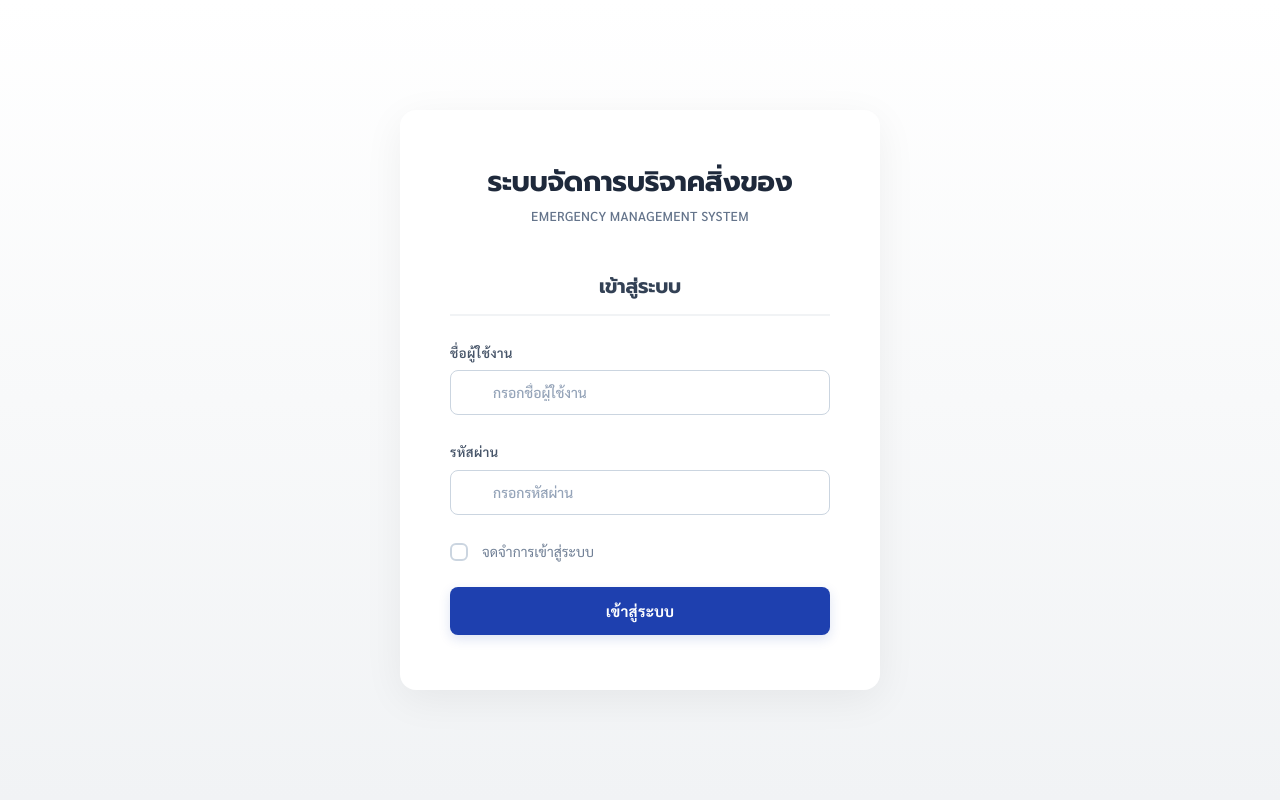
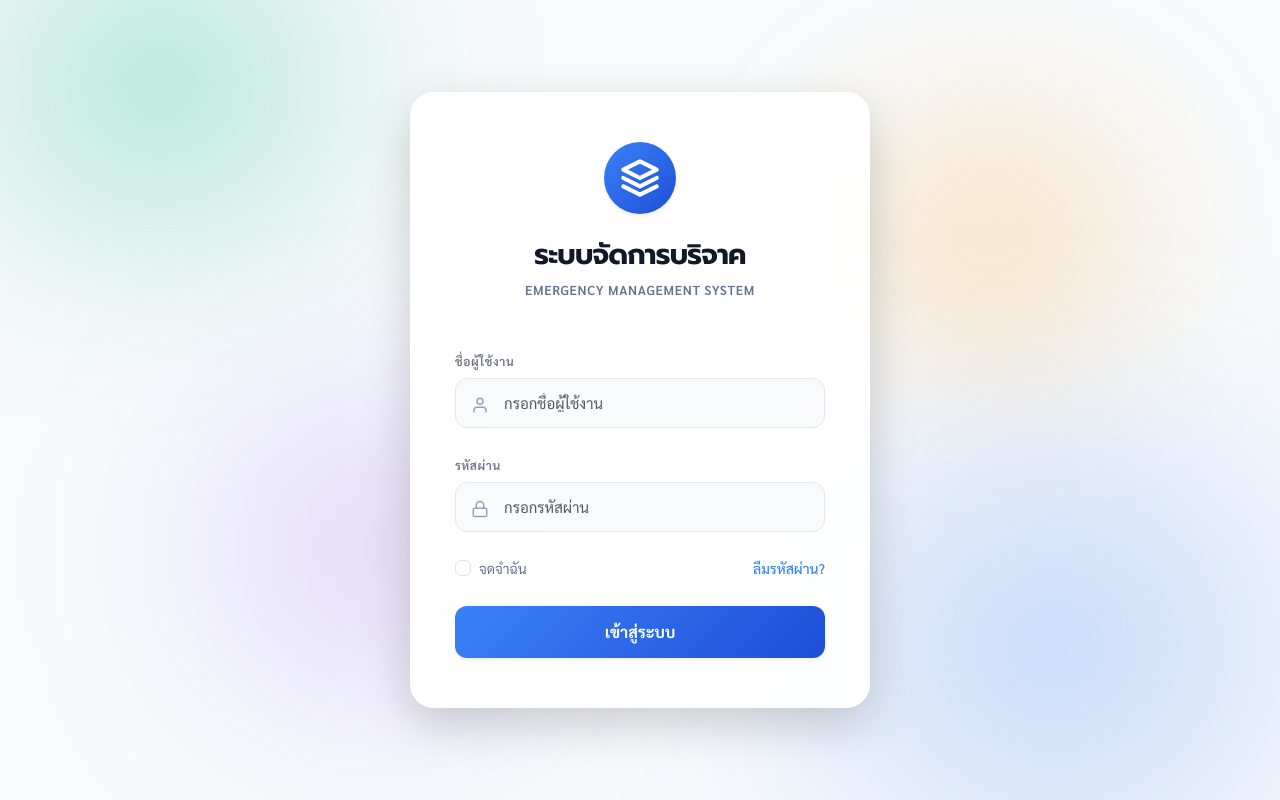
Before and after one commit to SSmikey/ems-donation, a Next.js app: page / in a window 1280 px wide. Built offline with nearby package versions, Linux system fonts and the light colour scheme.

Commit message:
add bg login

```diff
--- a/src/app/page.tsx
+++ b/src/app/page.tsx
@@ -42,8 +42,7 @@ export default function LoginPage() {
     <div
       style={{
         minHeight: '100vh',
-        background: '#f8f9fa',
-        backgroundImage: 'linear-gradient(180deg, #ffffff 0%, #f1f3f5 100%)',
+        background: '#f8fafc',
         display: 'flex',
         alignItems: 'center',
         justifyContent: 'center',
@@ -51,73 +50,116 @@ export default function LoginPage() {
         position: 'relative'
       }}
     >
+      {/* Dynamic Background Blobs - Increased Opacity for Richer Colors */}
+      <div style={{
+        position: 'absolute',
+        top: '-10%',
+        left: '-10%',
+        width: '45%',
+        height: '45%',
+        background: 'radial-gradient(circle, rgba(16, 185, 129, 0.35) 0%, rgba(16, 185, 129, 0) 75%)',
+        filter: 'blur(80px)',
+        zIndex: 1,
+        animation: 'float 15s infinite alternate ease-in-out'
+      }}></div>
+      <div style={{
+        position: 'absolute',
+        bottom: '-10%',
+        right: '-10%',
+        width: '55%',
+        height: '55%',
+        background: 'radial-gradient(circle, rgba(59, 130, 246, 0.35) 0%, rgba(59, 130, 246, 0) 75%)',
+        filter: 'blur(100px)',
+        zIndex: 1,
+        animation: 'float 18s infinite alternate-reverse ease-in-out'
+      }}></div>
+      <div style={{
+        position: 'absolute',
+        top: '15%',
+        right: '5%',
+        width: '35%',
+        height: '35%',
+        background: 'radial-gradient(circle, rgba(245, 158, 11, 0.3) 0%, rgba(245, 158, 11, 0) 75%)',
+        filter: 'blur(70px)',
+        zIndex: 1,
+        animation: 'float 12s infinite alternate ease-in-out'
+      }}></div>
+      <div style={{
+        position: 'absolute',
+        bottom: '10%',
+        left: '10%',
+        width: '40%',
+        height: '40%',
+        background: 'radial-gradient(circle, rgba(139, 92, 246, 0.3) 0%, rgba(139, 92, 246, 0) 75%)',
+        filter: 'blur(90px)',
+        zIndex: 1,
+        animation: 'float 20s infinite alternate-reverse ease-in-out'
+      }}></div>
 
       {/* Login Card */}
       <div
-        className="card border-0"
+        className="card border-0 shadow-lg"
         style={{
-          maxWidth: '480px',
+          maxWidth: '460px',
           width: '90%',
-          padding: '55px 50px',
+          padding: '50px 45px',
           position: 'relative',
           zIndex: 10,
-          background: '#ffffff',
-          borderRadius: '16px',
-          boxShadow: '0 10px 40px rgba(0, 0, 0, 0.06)',
-          border: '1px solid #e9ecef'
+          background: 'rgba(255, 255, 255, 0.95)',
+          backdropFilter: 'blur(20px)',
+          borderRadius: '24px',
+          border: '1px solid rgba(255, 255, 255, 0.6)',
+          boxShadow: '0 25px 50px -12px rgba(0, 0, 0, 0.15)'
         }}
       >
         {/* Logo Section */}
         <div className="text-center mb-5">
-          <h1 className="fw-bold mb-2" style={{ fontSize: '28px', color: '#1e293b', letterSpacing: '-0.3px', lineHeight: '1.2' }}>
-            ระบบจัดการบริจาคสิ่งของ
+          <div className="mb-4 d-inline-block p-3 rounded-circle shadow-sm" style={{ background: 'linear-gradient(135deg, #3b82f6 0%, #1d4ed8 100%)' }}>
+            <svg width="40" height="40" viewBox="0 0 24 24" fill="none" stroke="white" strokeWidth="2.5" strokeLinecap="round" strokeLinejoin="round">
+              <path d="M12 2L2 7l10 5 10-5-10-5zM2 17l10 5 10-5M2 12l10 5 10-5" />
+            </svg>
+          </div>
+          <h1 className="fw-bold mb-2" style={{ fontSize: '28px', color: '#111827', letterSpacing: '-0.025em', lineHeight: '1.2' }}>
+            ระบบจัดการบริจาค
           </h1>
-          <p className="text-secondary mb-0" style={{ fontSize: '13px', fontWeight: '500', letterSpacing: '0.3px' }}>
+          <p className="text-secondary mb-0" style={{ fontSize: '13px', fontWeight: '600', letterSpacing: '0.05em', color: '#6b7280' }}>
             EMERGENCY MANAGEMENT SYSTEM
           </p>
         </div>
 
         {/* Login Form */}
         <form onSubmit={handleLogin}>
-          <div className="mb-4 pb-3" style={{ borderBottom: '2px solid #f1f3f5' }}>
-            <h2 className="text-center fw-bold mb-0" style={{ fontSize: '20px', color: '#334155', letterSpacing: '-0.2px' }}>
-              เข้าสู่ระบบ
-            </h2>
-          </div>
-
           {error && (
             <div
-              className="alert alert-danger d-flex align-items-center mb-4"
+              className="alert d-flex align-items-center mb-4"
               role="alert"
               style={{
                 borderRadius: '12px',
-                border: 'none',
-                background: '#fee2e2',
+                border: '1px solid rgba(239, 68, 68, 0.2)',
+                background: 'rgba(254, 226, 226, 0.8)',
                 color: '#991b1b',
-                fontSize: '14px'
+                fontSize: '14px',
+                padding: '12px 16px'
               }}
             >
-              <i className="bi bi-exclamation-circle-fill me-2"></i>
+              <svg width="20" height="20" viewBox="0 0 24 24" fill="none" stroke="currentColor" strokeWidth="2" strokeLinecap="round" strokeLinejoin="round" className="me-2">
+                <circle cx="12" cy="12" r="10" /><line x1="12" y1="8" x2="12" y2="12" /><line x1="12" y1="16" x2="12.01" y2="16" />
+              </svg>
               <span>{error}</span>
             </div>
           )}
 
           {/* Username Input */}
           <div className="mb-4">
-            <label className="form-label fw-semibold mb-2" style={{ fontSize: '13px', color: '#475569', textTransform: 'uppercase', letterSpacing: '0.5px' }}>
+            <label className="form-label mb-2" style={{ fontSize: '12px', color: '#6b7280', fontWeight: 600, textTransform: 'uppercase', letterSpacing: '0.05em' }}>
               ชื่อผู้ใช้งาน
             </label>
             <div className="position-relative">
-              <i
-                className="bi bi-person position-absolute"
-                style={{
-                  left: '14px',
-                  top: '50%',
-                  transform: 'translateY(-50%)',
-                  color: '#94a3b8',
-                  fontSize: '16px'
-                }}
-              ></i>
+              <span className="position-absolute" style={{ left: '16px', top: '50%', transform: 'translateY(-50%)', color: '#94a3b8' }}>
+                <svg width="18" height="18" viewBox="0 0 24 24" fill="none" stroke="currentColor" strokeWidth="2" strokeLinecap="round" strokeLinejoin="round">
+                  <path d="M20 21v-2a4 4 0 0 0-4-4H8a4 4 0 0 0-4 4v2" /><circle cx="12" cy="7" r="4" />
+                </svg>
+              </span>
               <input
                 type="text"
                 placeholder="กรอกชื่อผู้ใช้งาน"
@@ -125,13 +167,14 @@ export default function LoginPage() {
                 onChange={(e) => setUsername(e.target.value)}
                 className="form-control"
                 style={{
-                  background: '#ffffff',
-                  border: '1.5px solid #cbd5e0',
+                  background: '#f8fafc',
+                  border: '1px solid #e2e8f0',
                   color: '#1e293b',
-                  borderRadius: '8px',
-                  padding: '11px 14px 11px 42px',
-                  fontSize: '14px',
-                  fontWeight: '500'
+                  borderRadius: '12px',
+                  padding: '12px 16px 12px 48px',
+                  fontSize: '15px',
+                  height: '50px',
+                  transition: 'all 0.2s ease'
                 }}
                 required
               />
@@ -140,20 +183,15 @@ export default function LoginPage() {
 
           {/* Password Input */}
           <div className="mb-4">
-            <label className="form-label fw-semibold mb-2" style={{ fontSize: '13px', color: '#475569', textTransform: 'uppercase', letterSpacing: '0.5px' }}>
+            <label className="form-label mb-2" style={{ fontSize: '12px', color: '#6b7280', fontWeight: 600, textTransform: 'uppercase', letterSpacing: '0.05em' }}>
               รหัสผ่าน
             </label>
             <div className="position-relative">
-              <i
-                className="bi bi-lock position-absolute"
-                style={{
-                  left: '14px',
-                  top: '50%',
-                  transform: 'translateY(-50%)',
-                  color: '#94a3b8',
-                  fontSize: '16px'
-                }}
-              ></i>
+              <span className="position-absolute" style={{ left: '16px', top: '50%', transform: 'translateY(-50%)', color: '#94a3b8' }}>
+                <svg width="18" height="18" viewBox="0 0 24 24" fill="none" stroke="currentColor" strokeWidth="2" strokeLinecap="round" strokeLinejoin="round">
+                  <rect x="3" y="11" width="18" height="11" rx="2" ry="2" /><path d="M7 11V7a5 5 0 0 1 10 0v4" />
+                </svg>
+              </span>
               <input
                 type="password"
                 placeholder="กรอกรหัสผ่าน"
@@ -161,13 +199,14 @@ export default function LoginPage() {
                 onChange={(e) => setPassword(e.target.value)}
                 className="form-control"
                 style={{
-                  background: '#ffffff',
-                  border: '1.5px solid #cbd5e0',
+                  background: '#f8fafc',
+                  border: '1px solid #e2e8f0',
                   color: '#1e293b',
-                  borderRadius: '8px',
-                  padding: '11px 14px 11px 42px',
-                  fontSize: '14px',
-                  fontWeight: '500'
+                  borderRadius: '12px',
+                  padding: '12px 16px 12px 48px',
+                  fontSize: '15px',
+                  height: '50px',
+                  transition: 'all 0.2s ease'
                 }}
                 required
               />
@@ -175,7 +214,7 @@ export default function LoginPage() {
           </div>
 
           {/* Remember Me */}
-          <div className="mb-4">
+          <div className="mb-4 d-flex justify-content-between align-items-center">
             <div className="form-check">
               <input
                 className="form-check-input"
@@ -183,48 +222,35 @@ export default function LoginPage() {
                 id="rememberMe"
                 checked={rememberMe}
                 onChange={(e) => setRememberMe(e.target.checked)}
-                style={{
-                  width: '18px',
-                  height: '18px',
-                  borderRadius: '6px',
-                  border: '2px solid #cbd5e0'
-                }}
+                style={{ borderRadius: '6px', cursor: 'pointer' }}
               />
-              <label
-                className="form-check-label"
-                htmlFor="rememberMe"
-                style={{
-                  color: '#718096',
-                  fontSize: '14px',
-                  marginLeft: '8px'
-                }}
-              >
-                จดจำการเข้าสู่ระบบ
+              <label className="form-check-label" htmlFor="rememberMe" style={{ color: '#64748b', fontSize: '14px', cursor: 'pointer' }}>
+                จดจำฉัน
               </label>
             </div>
+            <a href="#" className="text-decoration-none" style={{ fontSize: '14px', color: '#3b82f6', fontWeight: 500 }}>ลืมรหัสผ่าน?</a>
           </div>
 
           {/* Login Button */}
           <button
             type="submit"
-            className="btn btn-primary w-100 fw-bold"
+            className="btn w-100 fw-bold transition-all shadow-sm"
             disabled={loading}
             style={{
-              background: '#1e40af',
+              background: 'linear-gradient(135deg, #3b82f6 0%, #1d4ed8 100%)',
+              color: '#ffffff',
               border: 'none',
-              padding: '13px',
-              fontSize: '15px',
-              borderRadius: '8px',
-              boxShadow: '0 4px 12px rgba(30, 64, 175, 0.15)',
-              transition: 'all 0.2s ease',
-              letterSpacing: '0.3px'
+              padding: '14px',
+              fontSize: '16px',
+              borderRadius: '12px',
+              transition: 'all 0.3s cubic-bezier(0.4, 0, 0.2, 1)'
             }}
           >
             {loading ? (
-              <>
+              <div className="d-flex align-items-center justify-content-center">
                 <span className="spinner-border spinner-border-sm me-2" role="status" aria-hidden="true"></span>
                 กำลังเข้าสู่ระบบ...
-              </>
+              </div>
             ) : (
               'เข้าสู่ระบบ'
             )}
@@ -233,43 +259,34 @@ export default function LoginPage() {
       </div >
 
       <style>{`
-        input::placeholder {
-          color: #94a3b8 !important;
+        @keyframes float {
+          0% { transform: translateY(0) scale(1); }
+          50% { transform: translateY(-20px) scale(1.05); }
+          100% { transform: translateY(0) scale(1); }
         }
 
         input:focus {
           background: #ffffff !important;
-          border-color: #1e40af !important;
-          box-shadow: 0 0 0 3px rgba(30, 64, 175, 0.08) !important;
-          color: #1e293b !important;
+          border-color: #3b82f6 !important;
+          box-shadow: 0 0 0 4px rgba(59, 130, 246, 0.1) !important;
+          outline: none;
         }
 
-        .form-check-input:checked {
-          background-color: #1e40af !important;
-          border-color: #1e40af !important;
+        .btn:hover:not(:disabled) {
+          transform: translateY(-2px);
+          box-shadow: 0 10px 15px -3px rgba(59, 130, 246, 0.3) !important;
+          filter: brightness(1.1);
         }
 
-        .form-check-input:focus {
-          border-color: #1e40af !important;
-          box-shadow: 0 0 0 3px rgba(30, 64, 175, 0.08) !important;
+        .btn:active:not(:disabled) {
+          transform: translateY(0);
         }
 
-        .btn-primary:hover:not(:disabled) {
-          background: #1e3a8a !important;
-          transform: translateY(-1px);
-          box-shadow: 0 6px 16px rgba(30, 64, 175, 0.2) !important;
-        }
-
-        .btn-primary:active:not(:disabled) {
-          transform: translateY(0);
-          box-shadow: 0 2px 8px rgba(30, 64, 175, 0.15) !important;
-        }
-
-        .btn-primary:disabled {
-          opacity: 0.6;
-          cursor: not-allowed;
+        input::placeholder {
+          color: #94a3b8;
+          font-weight: 400;
         }
       `}</style>
-    </div >
+    </div>
   );
 }
```
